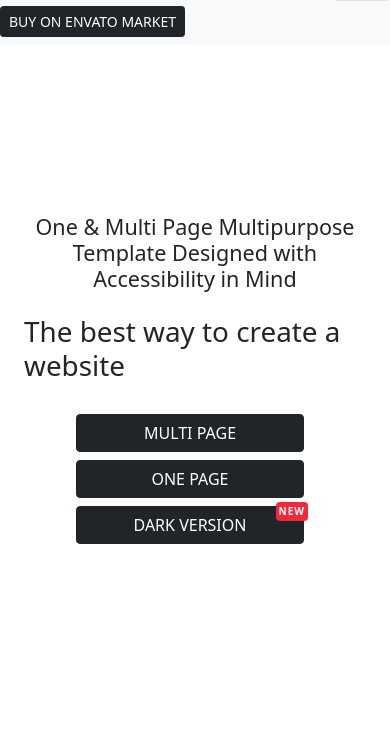
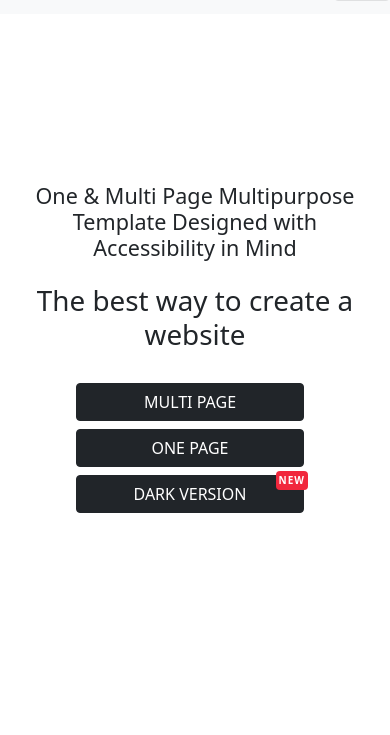
Before and after one commit to honeyjangra2309/Rhythm-clone, a plain HTML site: page index.html in a window 390 px wide. Shown: the part 53-788 px from the top of the page. Drawn offline with nearby package versions, Linux system fonts and the light colour scheme.

Commit message:
responsive changess

```diff
--- a/index.html
+++ b/index.html
@@ -98,14 +98,15 @@
                         </div>
             </div>
           </ul>
+          <a href="https://themeforest.net/item/rhythm-multipurpose-onemulti-page-template/10140354?ref=Bestlooker" class="btn btn-dark btn-sm">BUY ON ENVATO MARKET</a>
         </div>
-        <a href="https://themeforest.net/item/rhythm-multipurpose-onemulti-page-template/10140354?ref=Bestlooker" class="btn btn-dark btn-sm">BUY ON ENVATO MARKET</a>
+
     </nav>
     <div class="home_container container d-flex flex-column align-items-center justify-content-center">
           <div class=" container d-flex justify-content-center align-items-center mb-3 text-center">
             <h4>One & Multi Page Multipurpose Template Designed with Accessibility in Mind</h4>
           </div>
-          <div class=" container d-flex justify-content-center mb-4">
+          <div class=" container d-flex justify-content-center text-center mb-4">
               <h1>The best way to create a website</h1>
           </div>
           <div class="container d-flex justify-content-center align-items-center flex-sm-column flex-md-row flex-lg-row flex-column">
```
